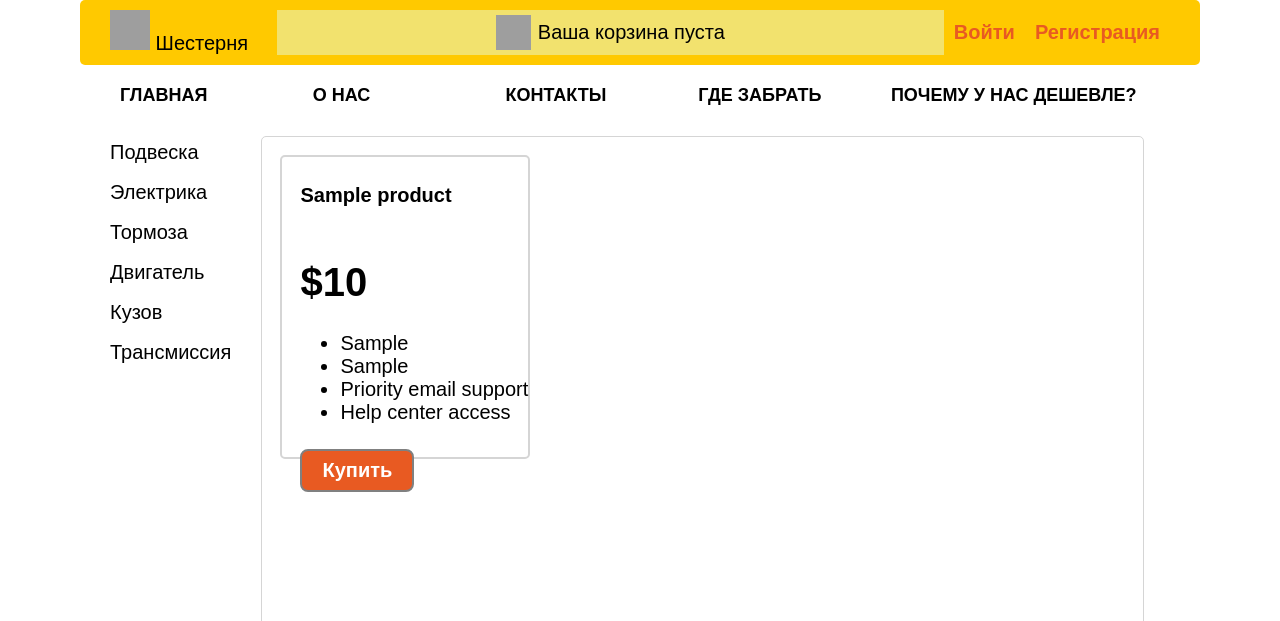
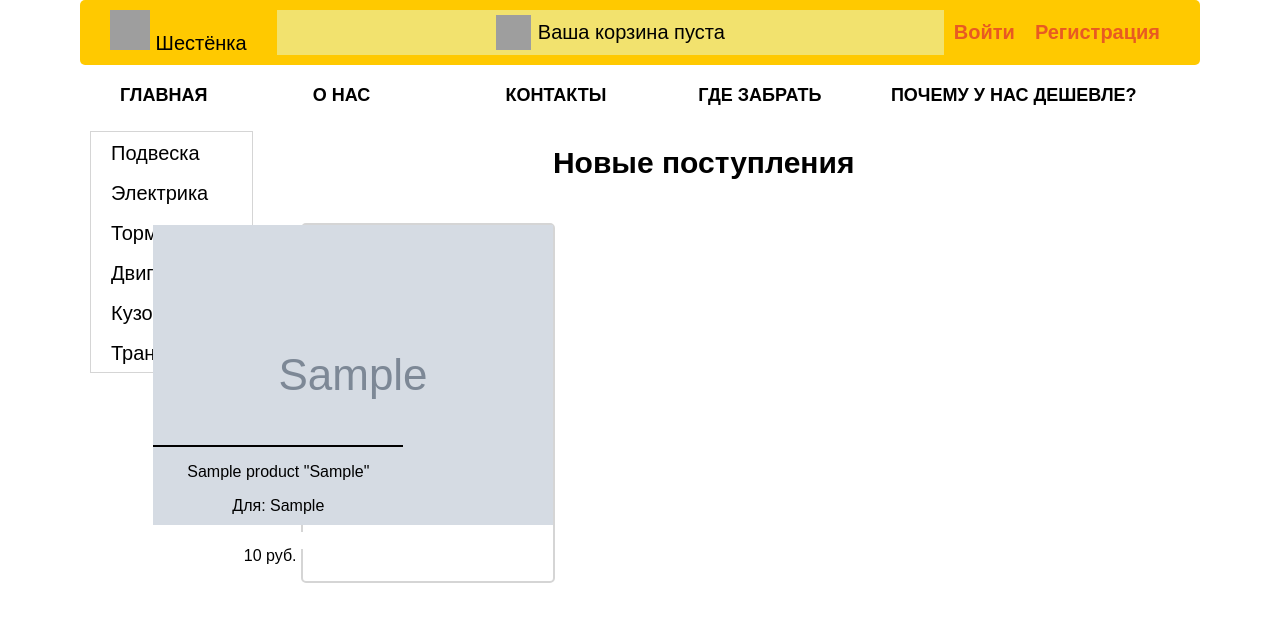
Before and after one commit to maxs2x/flask_shop, a Flask app: page / in a window 1280 px wide. Shown: the top 621 px of the page. Run offline with Flask 2, Linux system fonts and the light colour scheme; tables that the repository leaves empty hold one stand-in row (values such as "Sample post"); grey boxes marked "Sample" are stand-in pictures; some libraries are stand-ins or nearby versions; grey boxes are pictures that could not be loaded.

Commit message:
Доработка шаблона главной страницы

```diff
--- a/main.py
+++ b/main.py
@@ -90,7 +90,7 @@
 def index():
     items = Products.query.all()
     cart_informations = cart_info(session)
-    return render_template('index.html', data=items, cart_info=cart_informations)
+    return render_template('index.html', data=items, cart_info=cart_informations, main=[1, 2])
 
 
 @app.route('/<path:subpath>')
--- a/static/css/style.css
+++ b/static/css/style.css
@@ -55,7 +55,9 @@
   margin: 5px 0px;
   cursor: pointer;
 }
-
+.btn-by-main {
+    color: #fff;
+}
 .upload-btn-wrapper input[type=file] {
   font-size: 100px;
   position: absolute;
@@ -145,12 +147,24 @@
 .content-block {
     border: 1px solid #d5d5d5;
     padding: 10px;
-    margin-top: 30px;
+    margin-top: 25px;
+    border-radius: 5px;
+    min-height: 500px;
+}
+.content-block-no-border {
+    padding: 10px;
+    margin-top: 5px;
     border-radius: 5px;
     min-height: 500px;
 }
 .nav-main {
     margin: 25px 10px;
+    display: flex;
+    flex-direction: column;
+}
+.nav-border {
+    border: solid 1px #d5d5d5;
+    height: auto;
     display: flex;
     flex-direction: column;
 }
@@ -172,7 +186,7 @@
     margin: 15px 0px;
 }
 .active {
-    background-color: #ffc900;
+    color: #e85a22;
 }
 
 .nav-main .header-nav-link {
@@ -308,14 +322,17 @@
 .orange {
     color: #f26834;
 }
-
-
+.white {
+    color: #fff;
+}
+.text-center {
+    text-align: center;
+}
 .card-block {
     display: flex;
     flex-wrap: wrap;
     display: flex;
     flex-wrap: wrap;
-    border: 2px solid #d5d5d5;
     border-radius: 5px;
     margin: 20px 10px;
     padding: 10px;
@@ -326,10 +343,24 @@
     height: auto;
     width: 90%;
     margin: 5px;
-    padding: 5px 20px;
+    padding: 0px 20px;
     border: 2px solid #d5d5d5;
     border-radius: 5px;
     text-color: #000;
+}
+.card-text {
+    border-left: solid 3px #000;
+    padding-left: 15px;
+    width: 100%;
+}
+.card-price-btm {
+    display: flex;
+    flex-wrap: wrap;
+    justify-content: flex-end;
+}
+.card-price-btm .card-top {
+    width: auto;
+    height: auto;
 }
 .card {
     display: grid;
@@ -362,9 +393,27 @@
     background-color: #e85a22;
     font-weight: 600;
     transition: 0.5s;
+    border-radius: 5px;
+}
+.card-main {
+    height: auto;
+    width: 250px;
+}
+.card-main:hover .card-main-bottom, .card-main:hover .btn-by-main, .card-main:hover .p-center{
+    color: #fff;
+    background-color: #e85a22;
+    font-weight: 600;
+    transition: 0.5s;
+    border-radius: 5px;
 }
 
-.p-center:hover {
+.card-main-bottom {
+    border-top: 2px solid #000;
+    width: 250px;
+    font-size: 16px;
+}
+.p-center {
+    text-align: center;
 }
 .wrapper__checkbox {
   display: none;
--- a/templates/base.html
+++ b/templates/base.html
@@ -16,9 +16,9 @@
         <header class="header-container">
             <div class="header-container-first">
                 <div class="header-logo">
-                    <a class="navbar-brand" href="#">
+                    <a class="navbar-brand" href="/">
                         <img class="header-logo" src="{{ url_for("static", filename="logo.png") }}" alt="" width="40" height="40" class="d">
-                        Шестерня
+                        Шестёнка
                     </a>
                 </div>
                 <div class="header-cart">
@@ -79,17 +79,23 @@
         </header>
         <main class="content-container">
                 <nav class="nav-main">
+                    <div class="nav-border">
                         <a href="/suspension" class="header-nav-link {% block varactive1 %}  {% endblock %}" >Подвеска</a>
                         <a href="/electrical" class="header-nav-link {% block varactive2 %}  {% endblock %}">Электрика</a>
                         <a href="/brake" class="header-nav-link {% block varactive3 %}  {% endblock %}">Тормозa</a>
                         <a href="/engine" class="header-nav-link {% block varactive4 %}  {% endblock %}">Двигатель</a>
                         <a href="/body" class="header-nav-link {% block varactive5 %}  {% endblock %}" >Кузов</a>
                         <a href="/transmission" class="header-nav-link {% block varactive6 %}  {% endblock %}" >Трансмиссия</a>
+                    </div>
                 </nav>
+                {% if main %}
+                    <div class="content-block-no-border">
+                {% else %}
                     <div class="content-block">
+
+                {% endif %}
                         {% block body %}{% endblock %}
                     </div>
-
             <footer>
                 <div class="footer-container">
                     <div class="none-content">
--- a/templates/index.html
+++ b/templates/index.html
@@ -6,31 +6,33 @@
 
 {% block body %}
 
+    <h2 class="text-center">Новые поступления</h2>
+      <div class="card-block">
+      {% for el in data %}
+            <div class="card card-main">
+                <a class="card-top" href="/body/front_bumper">
+                    <div class="card-menu">
 
-      <div class="card-deck mb-3 text-center">
-      {% for el in data %}
+                        {% if el.image %}
+                            {% set name = el.image %}
+                            <img src="{{ url_for('static', filename="/downloads") }}/{{el.image}}" alt="{{el.image_alt}}">
+                        {% endif %}
+                    </div>
+                    <div class="card-main-bottom ">
+                        <p class="p-center">{{el.title}} "{{el.producer}}"</p>
+                        <p class="p-center">Для: {{el.model_auto}} </p>
+                        <div class="card-price-btm">
+                            <p class="p-center">{{el.price}} руб.</p>
 
-        <div class="card mb-4 shadow-sm">
-          <div class="card-header">
-            <h4 class="my-0 fw-normal">{{el.title}}</h4>
-          </div>
-          <div class="card-body">
-            <h1 class="card-title pricing-card-title">${{el.price}} </h1>
-            <ul class="list-unstyled mt-3 mb-4">
-              <li>{{el.producer}}</li>
-              <li>{{el.model_auto}}</li>
-              <li>Priority email support</li>
-              <li>Help center access</li>
-            </ul>
-            <form action="/add-to-cart" method="post">
-                <input type="hidden" name="add_to_cart">
-                <input type="hidden" name="product_id" value="{{ el.id }}">
-                <input type="hidden" name="qty" value="1">
-                <button type="submit" name="add_to_cart" class="w-100 btn btn-lg btn-primary">Купить</button>
-            </form>
-          </div>
-        </div>
-
+                            <form class="form p-center white" method="POST">
+                                  <a href="/add-to-cart/{{el.id}}" value="{{el.id}}" name="id" id="id" >
+                                      <button class="btn-by-main btn-none" >Купить в 1 клик</button>
+                                  </a>
+                            </form>
+                        </div>
+                    </div>
+                </a>
+            </div>
       {% endfor %}
       </div>
     </div>
--- a/templates/list_products.html
+++ b/templates/list_products.html
@@ -21,9 +21,9 @@
                 </div>
                 <div class="card-text">
                     <h3 class="p-center">{{el.title}} "{{el.producer}}"</h3>
-
-                    <p class="p-center">{{el.price}}руб. {{el.model_auto}}</p>
-                    <p class="p-center">Осталось {{el.balance}}шт.</p>
+                    <p class="p-center">Подходит на:  {{el.model_auto}} </p>
+                    <p class="p-center">Цена: <span class="orange">{{el.price}} руб.</span></p>
+                    <p class="p-center">Осталось в наличии: {{el.balance}}шт.</p>
 
                           <form class="form p-center" method="POST">
                               <a href="/add-to-cart/{{el.id}}" value="{{el.id}}" name="id" id="id" >
```
Lines whose indentation alone changed are shown as unchanged.
